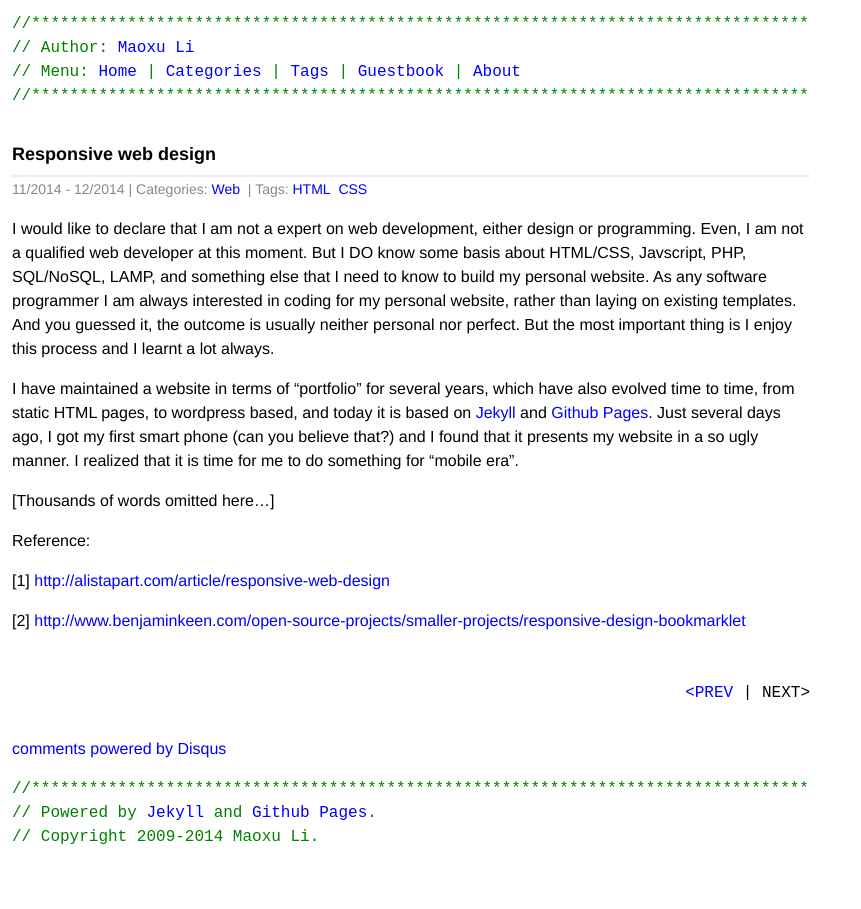
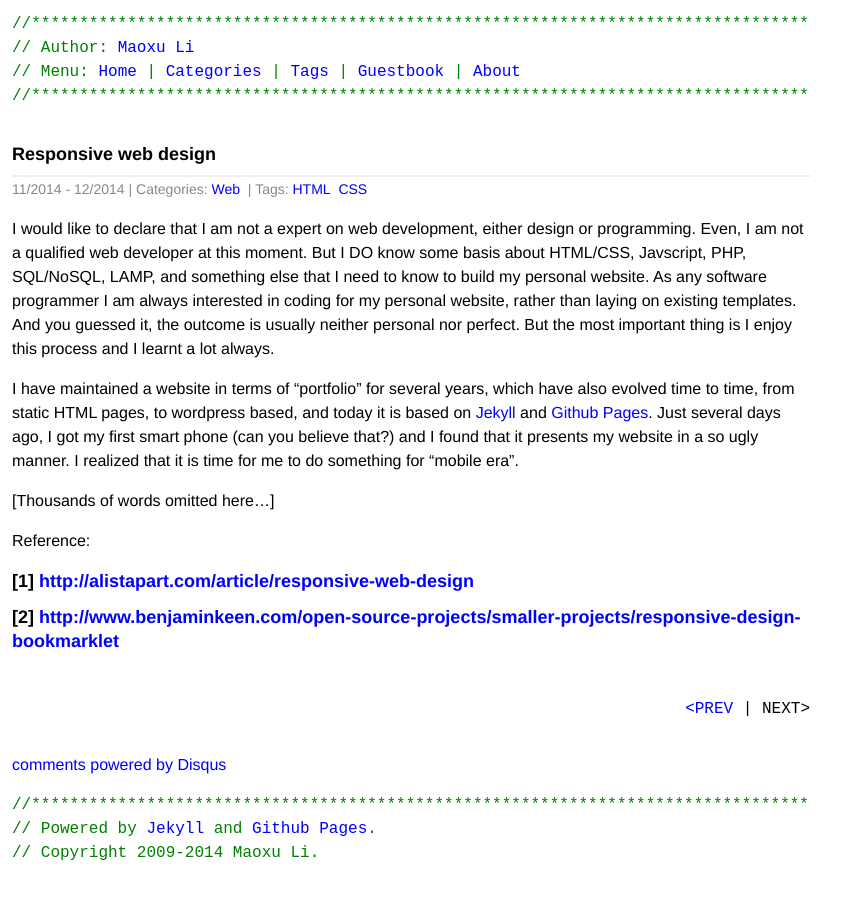
Before and after one commit to maoxuli/portfolio.maoxuli.com, a Jekyll site: the page built from _posts/2014-11-01-responsive-web-design.md, in a window 1280 px wide. Shown: the whole page, without its empty margins (0-861 px from the left). Built offline with Jekyll 4.4.1, drawn with Linux system fonts in a browser that asks for light colours; Markdown is read by kramdown in place of the engine named in the settings; comment, search, counter and statistics services are not loaded.

```diff
--- a/_posts/2014-11-01-responsive-web-design.md
+++ b/_posts/2014-11-01-responsive-web-design.md
@@ -14,6 +14,5 @@ I have maintained a website in terms of "portfolio" for several years, which hav
 
 Reference:
 
-[1] <a href="http://alistapart.com/article/responsive-web-design">http://alistapart.com/article/responsive-web-design</a>
-
-[2] <a href="http://www.benjaminkeen.com/open-source-projects/smaller-projects/responsive-design-bookmarklet">http://www.benjaminkeen.com/open-source-projects/smaller-projects/responsive-design-bookmarklet</a>
+# [1] <a href="http://alistapart.com/article/responsive-web-design">http://alistapart.com/article/responsive-web-design</a>
+# [2] <a href="http://www.benjaminkeen.com/open-source-projects/smaller-projects/responsive-design-bookmarklet">http://www.benjaminkeen.com/open-source-projects/smaller-projects/responsive-design-bookmarklet</a>
```
